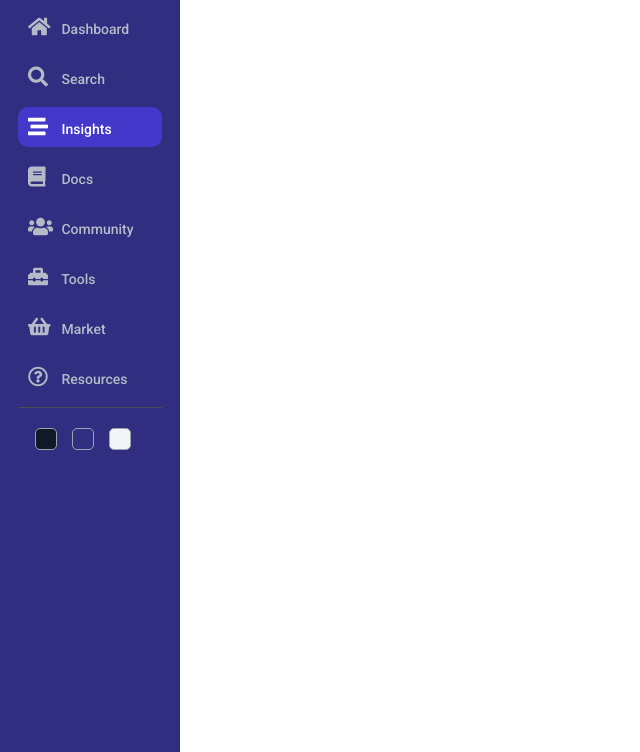
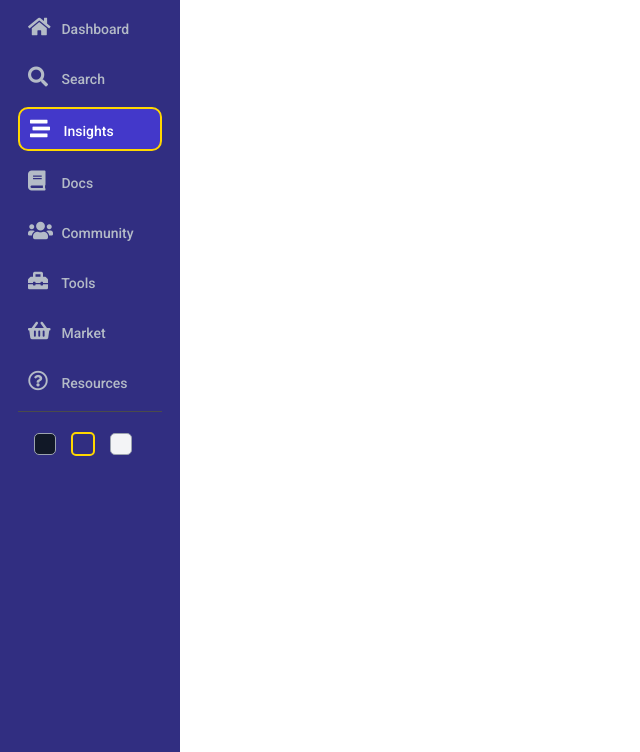
Before and after one commit to Mast8/nav-js, a plain HTML site: page index.html in a window 1280 px wide. Both pictures are taken after a click on the element 82 px from the left and 487 px from the top of the page. Shown: the part 48-800 px from the top of the page, without its empty margins (0-640 px from the left). Drawn offline with Linux system fonts and the light colour scheme.

Commit message:
active colors

```diff
--- a/app.js
+++ b/app.js
@@ -21,6 +21,10 @@ night.addEventListener("click", () => {
     activeListItem.className = "list-item night active";
 
     //night.style.display = 'none';
+    const activeColor = document.querySelector(".color-box.night");
+    console.log(activeColor)
+    activeColor.className = "color-box night active";
+    console.log(activeColor.className)
 
 });
 
--- a/style.css
+++ b/style.css
@@ -106,7 +106,7 @@
   color: #111827;
 }
 
-.dark.active {
+.dark.active, .night.active {
   border: 2px solid gold;
 }
 
```
